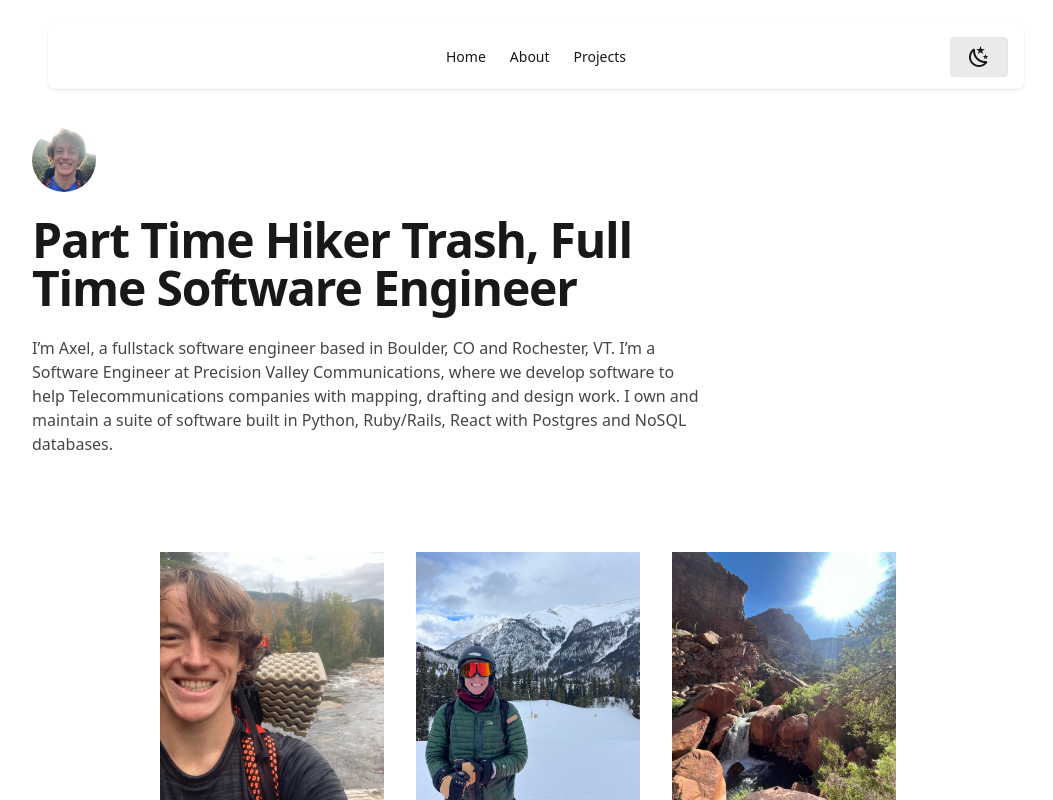
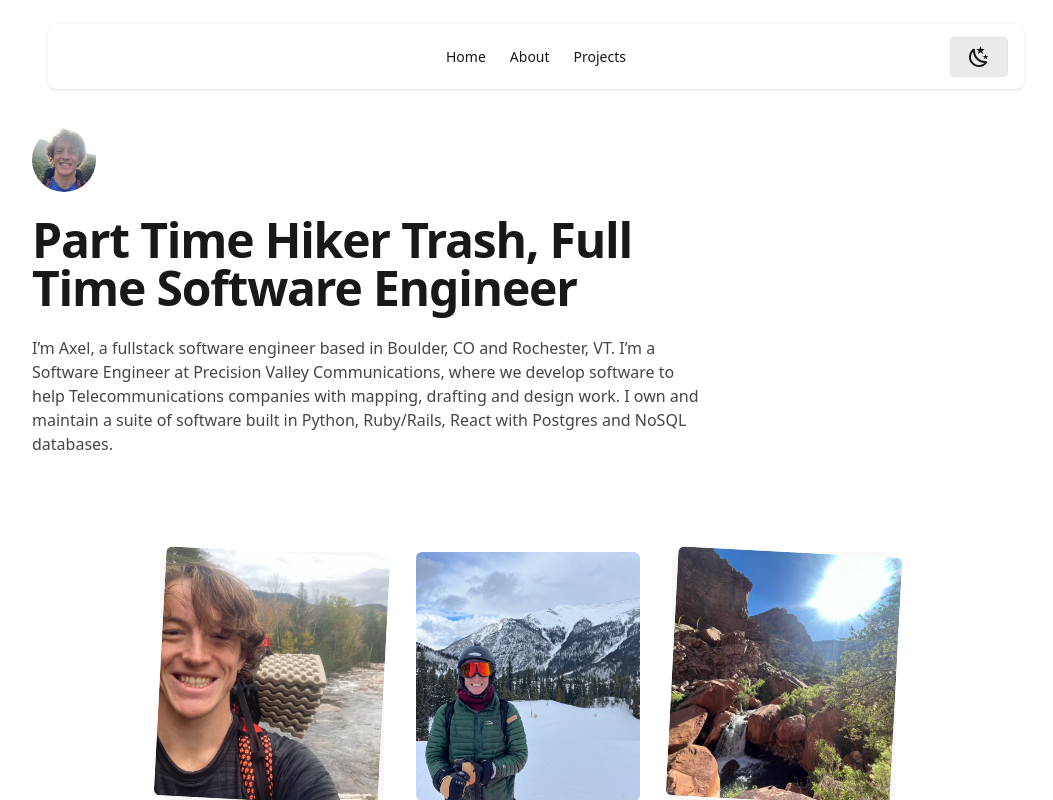
Before and after one commit to trustpizza/portfolio, a React (Vite) app: page / in a window 1280 px wide. Shown: the whole page, without its empty margins (112-1165 px from the left). Built offline with nearby package versions, Linux system fonts and the light colour scheme; grey boxes are pictures that could not be loaded.

Commit message:
Fix images

```diff
--- a/src/components/Homepage/HomepageCarousel.jsx
+++ b/src/components/Homepage/HomepageCarousel.jsx
@@ -1,7 +1,7 @@
 import placeholder from '../../assets/placeholder.jpg'; // Adjust the path as needed
 
 const Gallery = ({ images = [] }) => {
-  const rotationPattern = [2, -2, 2, 2, -2]; // Rotation pattern
+  const rotationPattern = [3, -3, 3, -3, 3]; // Rotation pattern
   const minImages = 10;
 
   // Pad the images array with placeholders if it's shorter than minImages
@@ -20,9 +20,9 @@ const Gallery = ({ images = [] }) => {
           return (
             <div
               key={index}
-              className={`m-4 carousel-item relative aspect-9/10 w-56 rounded-xl bg-base-200 rotate-${rotationValue}`}
+              className={`m-4 carousel-item relative aspect-9/10 w-56 rounded-xl bg-base-200`}
             >
-              <img src={image} alt={`Gallery Image ${index + 1}`} className="object-cover w-full h-full" />
+              <img src={image} alt={`Gallery Image ${index + 1}`} className={`rounded-md object-cover w-full h-full rotate-${rotationValue}`} />
             </div>
           );
         })}
```
